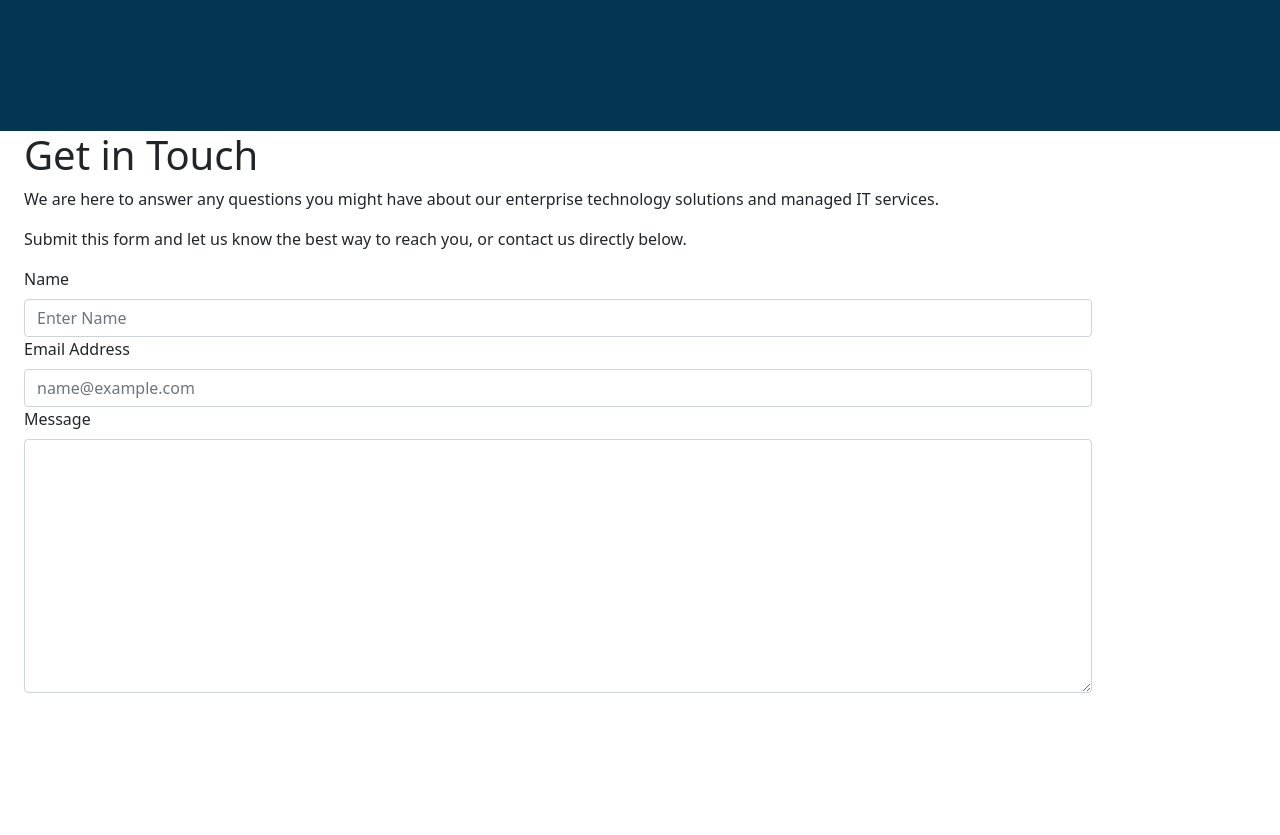
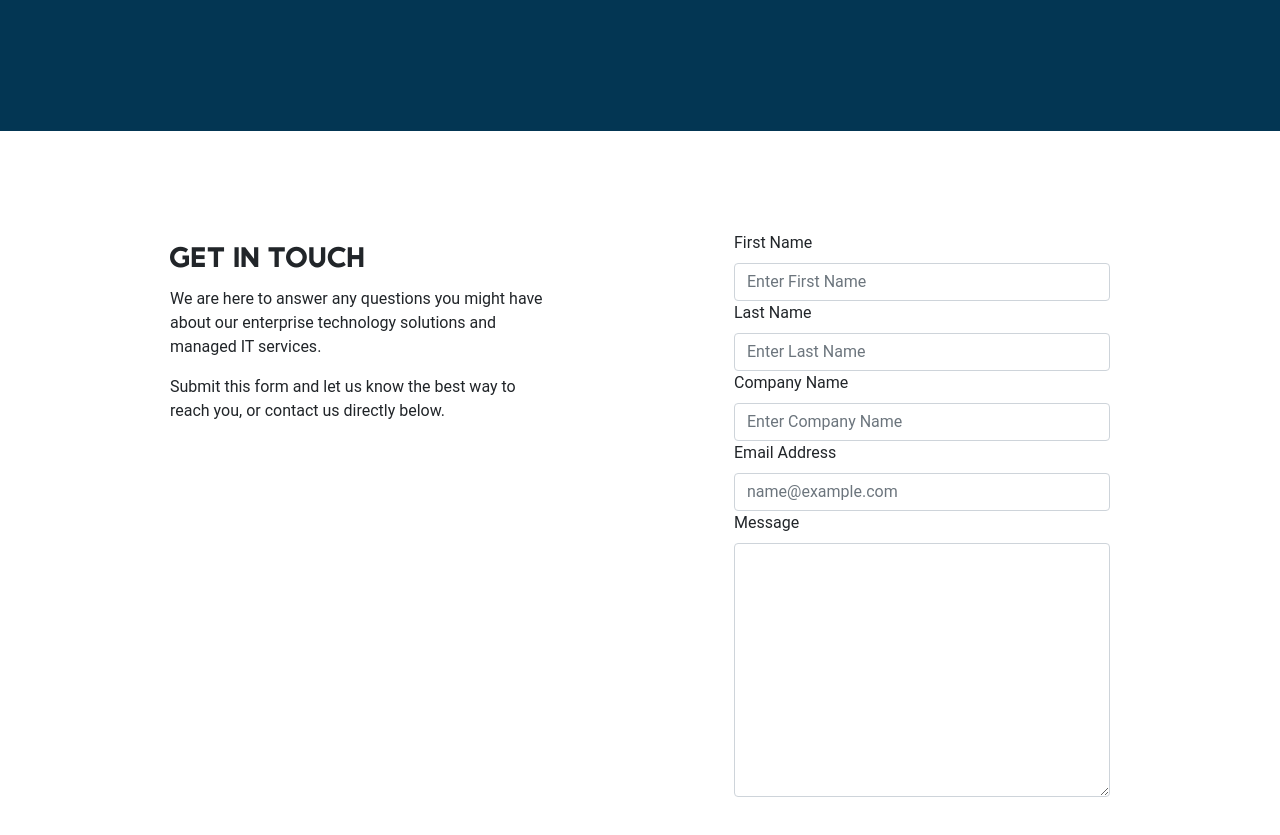
Before and after one commit to cwilso88/priorityOne, a React (Create React App) app: page / in a window 1280 px wide. Shown: the part 7140-7975 px from the top of the page. Before the commit the page ends 7833 px from the top, so only its background shows below. Built offline with nearby package versions, Linux system fonts and the light colour scheme.

Commit message:
form styles

```diff
--- a/src/components/ContactUs.js
+++ b/src/components/ContactUs.js
@@ -6,16 +6,25 @@ import 'bootstrap/dist/css/bootstrap.min.css'
 class ContactUs extends React.Component {
     render() {
         return(
-            <Container id="contactus" className="row">
-                <article className="column">
+            <Container id="contactus">
+            <div className="form_row">
+                <article className="form_column">
                     <h1>Get in Touch</h1>
                     <p>We are here to answer any questions you might have about our enterprise technology solutions and managed IT services.</p>
                     <p>Submit this form and let us know the best way to reach you, or contact us directly below.</p>
                 </article>
-                <Form className="column">
+                <Form className="form_column">
                     <Form.Group controlId="form.Name">
-                        <Form.Label>Name</Form.Label>
-                        <Form.Control type="text" placeholder="Enter Name" />
+                        <Form.Label>First Name</Form.Label>
+                        <Form.Control type="text" placeholder="Enter First Name" />
+                    </Form.Group>
+                    <Form.Group controlId="form.Name">
+                        <Form.Label>Last Name</Form.Label>
+                        <Form.Control type="text" placeholder="Enter Last Name" />
+                    </Form.Group>
+                    <Form.Group controlId="form.Name">
+                        <Form.Label>Company Name</Form.Label>
+                        <Form.Control type="text" placeholder="Enter Company Name" />
                     </Form.Group>
                     <Form.Group controlId="form.Email">
                         <Form.Label>Email Address</Form.Label>
@@ -26,6 +35,7 @@ class ContactUs extends React.Component {
                         <Form.Control as="textarea" rows={10} />
                     </Form.Group>
                 </Form>
+                </div>
             </Container>
         )
     }
--- a/src/sass/_ContactUs.scss
+++ b/src/sass/_ContactUs.scss
@@ -1,8 +1,14 @@
 #contactus {
-    .row {
+    padding: 100px;
+    font-family: 'Roboto', sans-serif;
+    h1 {
+        font-family: MomCakeBold;
+    }
+    .form_row {
         display: flex;
+        gap: 20%;
     }
-    .column {
-        flex: 50%;
+    .form_column {
+        flex: 20%;
     }
 }
--- a/src/sass/main.scss
+++ b/src/sass/main.scss
@@ -9,3 +9,4 @@
 @import "Features";
 @import "Benefits";
 @import "Footer";
+@import "ContactUs";
```
